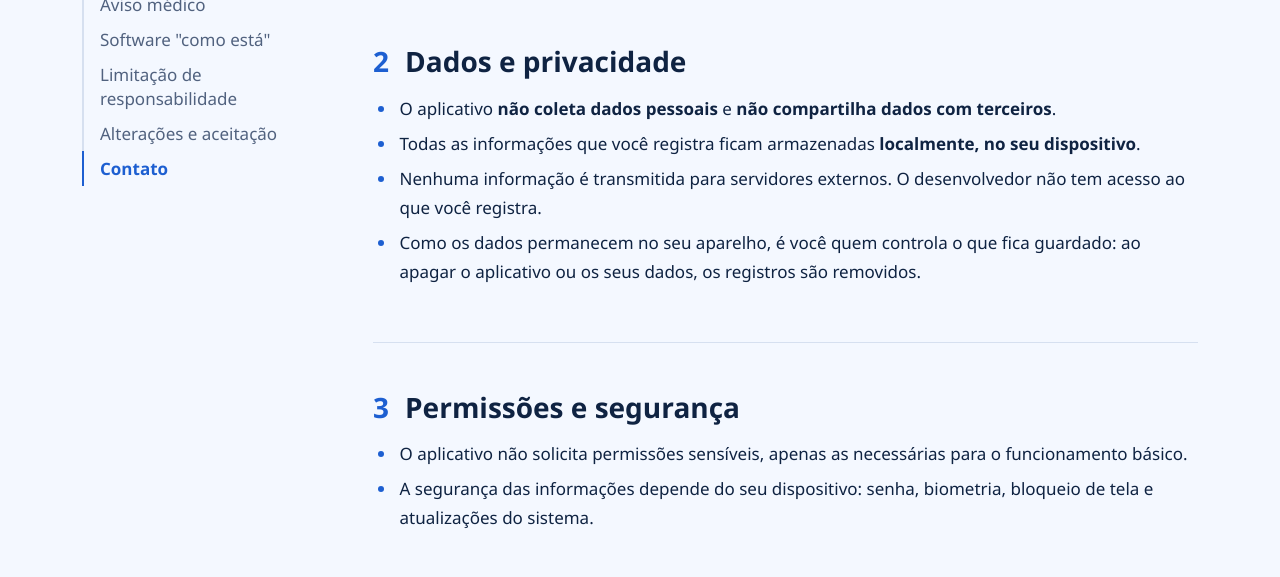
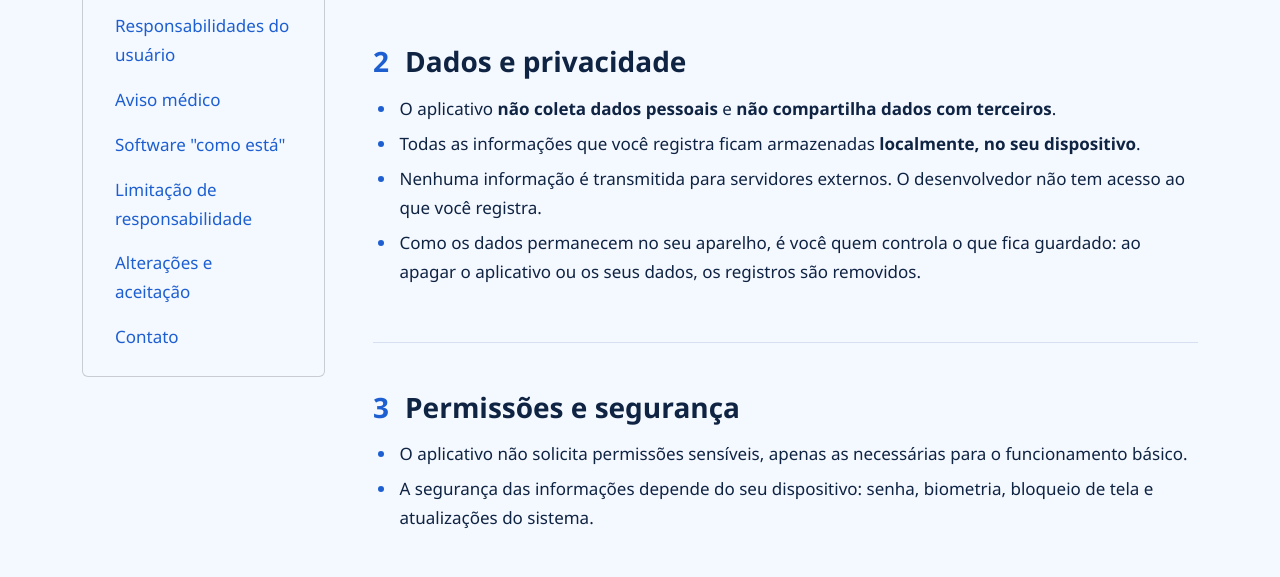
Before and after one commit to jjoaovitor7/curatiolog-tos, a plain HTML site: page index.html in a window 1280 px wide. Shown: the part 549-1126 px from the top of the page. Drawn offline with nearby package versions, Linux system fonts and the light colour scheme.

Commit message:
fix: toc.

```diff
--- a/index.html
+++ b/index.html
@@ -97,48 +97,6 @@
         color: var(--bs-primary);
       }
 
-      .toc {
-        top: 1.5rem;
-      }
-
-      .toc .nav-link {
-        color: var(--bs-secondary-color);
-        padding: 0.35rem 0;
-        line-height: 1.4;
-      }
-
-      .toc .nav-link:hover {
-        color: var(--bs-body-color);
-      }
-
-      .toc .nav-link.active {
-        color: var(--bs-primary);
-        font-weight: 600;
-      }
-
-      @media (min-width: 992px) {
-        .toc {
-          --bs-card-border-width: 0;
-          --bs-card-bg: transparent;
-          --bs-card-spacer-x: 0;
-          --bs-card-spacer-y: 0;
-        }
-
-        .toc .nav {
-          border-left: 2px solid var(--bs-border-color);
-        }
-
-        .toc .nav-link {
-          padding-left: 1rem;
-          margin-left: -2px;
-          border-left: 2px solid transparent;
-        }
-
-        .toc .nav-link.active {
-          border-left-color: var(--bs-primary);
-        }
-      }
-
       p {
         text-align: justify;
       }
@@ -175,11 +133,7 @@
     <div class="container pt-4 pb-5">
       <div class="row g-4 g-lg-5">
         <aside class="col-lg-3">
-          <nav
-            id="toc"
-            class="toc sticky-lg-top card card-body d-print-none"
-            aria-label="Índice"
-          >
+          <nav id="toc" class="card card-body d-print-none" aria-label="Índice">
             <p class="fw-semibold text-body-secondary mb-2">Nesta página</p>
             <div class="nav flex-column">
               <a class="nav-link" href="#sobre">Sobre o aplicativo</a>
```
